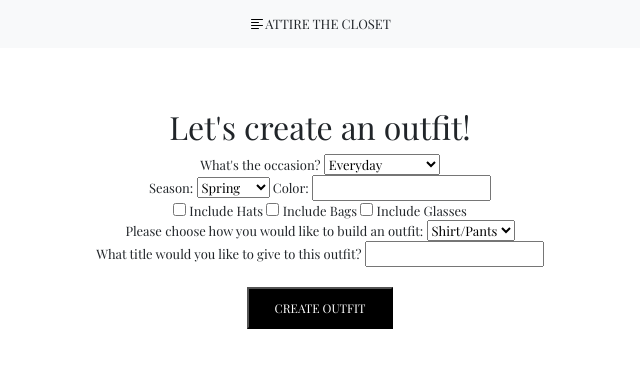
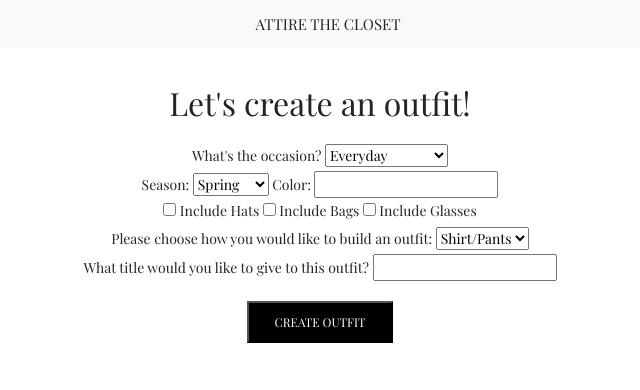
Before and after one commit to luisanapier/closet-project, a Flask app: page /create-outfit in a window 1280 px wide. Shown: the top 390 px of the page, without its empty margins (320-960 px from the left). Run offline with Flask 2, Linux system fonts and the light colour scheme.

Commit message:
Photos addded

```diff
--- a/server.py
+++ b/server.py
@@ -7,7 +7,7 @@
 import cloudinary
 import random
 
-
+"""Cloudinary API"""
 CLOUDINARY_KEY = "672335896611927"
 CLOUDINARY_SECRET = "wijc7z2ohAnkXMwj6yZY8FbpNv0"
 CLOUD_NAME = "drf73nnrz"
@@ -20,8 +20,8 @@
     api_key = CLOUDINARY_KEY,
     api_secret = CLOUDINARY_SECRET,
     secure = True
+)
 
-)
 import cloudinary.uploader
 import cloudinary.api
 
@@ -42,6 +42,8 @@
 
 @app.route('/')
 def homepage():
+    """Show homepage"""
+
     if "user" in session:
         return redirect("/closet")
     else:
@@ -50,6 +52,7 @@
 
 @app.route('/register', methods=["POST"])
 def register():
+    """New user registration, it takes in username, name, email and password and commits to database"""
 
     username = request.form.get("username")
     name = request.form.get("name")
@@ -72,18 +75,16 @@
 
 @app.route('/login', methods=["GET", "POST"])
 def login():
+    """Check if user is registered and directs to closet"""
 
     if request.method == "GET":
         return render_template("login.html")
 
+
     username = request.form.get("username")
     password = request.form.get("password")
-    print(username, password)
-    print("*********************")
 
     user = crud.check_user(username)
-    print(user)
-    print("&&&&&&&&&&&")
 
     if user:
         if password == user.password:
@@ -91,7 +92,7 @@
                 'id': user.user_id,
                 'name': user.name
             }
-            return redirect("/closet")
+            return redirect('/closet')
         else:
             return redirect('/login')
     else:
@@ -100,6 +101,8 @@
 
 @app.route('/upload-file', methods=["POST"])
 def upload_file():
+    """Add new files to closet and database"""
+
     file = request.files['additem']
     result = cloudinary.uploader.upload(file,
                         api_key=CLOUDINARY_KEY,
@@ -125,6 +128,7 @@
 
 @app.route('/closet')
 def view_closet():
+    """Show users file in storage"""
     user_in_session()
 
     user = session["user"] # = {'id': 1, 'name': 'Luisa'}
@@ -134,6 +138,7 @@
 
 @app.route('/create-outfit', methods=["GET", "POST"])
 def build_an_outfit():
+
     if request.method == "GET":
         return render_template('create-outfit.html')
 
@@ -144,6 +149,8 @@
 
 @app.route('/view_outfit', methods=['POST'])
 def show_outfit():
+    """Take input from users and query their database of articles to generate different outfit options."""
+
     user_in_session()
 
     if request.method == "GET":
@@ -300,6 +307,8 @@
 
 @app.route('/favorites', methods=["GET","POST"])
 def show_favorites():
+    """Show users favorite outfits"""
+
     query_favorites = UserFavorites.query.filter(UserFavorites.user_id==session['user']['id']).all()
 
     fav_dict = {}
@@ -312,8 +321,9 @@
     return render_template('favorites.html', fav_dict=fav_dict)
 
 
+def user_in_session():
+    """Check if user in session. """
 
-def user_in_session():
     if "user" not in session:
         return redirect("/")
 
--- a/static/attire.css
+++ b/static/attire.css
@@ -9,7 +9,7 @@
 
 .navbar {
     display: flex;
-    flex-direction: row;
+    align-items: center;
     justify-content: center;
 }
 
@@ -17,7 +17,15 @@
     display: flex;
     flex-direction: row;
     color: black;
+    margin-right: 0px;
 
+}
+
+.text-center {
+    text-align: left;
+    align-items: center;
+    margin: auto;
+    font-size: 15px;
 }
 
 .buttons {
@@ -30,17 +38,6 @@
     padding: 10px 26px;
     margin: 20px;
 }
-
-/* .container {
-    width: 100%;
-    display: grid;
-    grid-template-columns: repeat(auto-fill, minmax(250px, 1fr));
-    grid-template-rows: repeat(autofill, 300px);
-    height: 100%;
-    align-items: center;
-    justify-content: space-between;
-    background-color: transparent;
-} */
 
 .column {
     flex: 100%;
@@ -67,6 +64,7 @@
     justify-content: center;
     flex-wrap: wrap;
     margin: 60px;
+    font-size: 14px;
 }
 
 #upload-file {
@@ -79,7 +77,8 @@
     display: flex;
     flex-direction: column;
     text-align: center;
-    margin: 60px;
+    margin: 6px;
+    padding: 10px;
 }
 
 #outfit-viewer {
@@ -87,12 +86,44 @@
     flex-direction: column;
     text-align: center;
     justify-content: center;
+    margin-bottom: 50px;
 }
 
 #favorite-outfit {
     display: flex;
     flex-direction: column;
     text-align: center;
-    width: 35%;
-    margin: 60px;
+    justify-content: center;
+    align-items: center;
+    margin: 5px;
 }
+
+#favorite-outfits {
+    display: block;
+    background-color: transparent;
+    margin: 50px;
+}
+
+h2 {
+    font-size: 2rem;
+    margin: 20px;
+}
+
+input.upload-file {
+    border: none;
+    border-bottom: 2px solid black;
+}
+
+#new_item_info {
+    margin: 5px;
+    font-size: 14px;
+}
+
+#dropdown-items {
+    margin: 8px;
+}
+
+.create_outfit {
+    margin: 2px;
+    font-size: 14px;
+}
--- a/static/create-outfit.js
+++ b/static/create-outfit.js
@@ -3,13 +3,9 @@
 const createOutfitButton = document.querySelector("#generate_outfit");
 createOutfitButton.addEventListener('click', handleClick);
 
-const generateAnotherOutfitButton = document.querySelector('input#generate-other-outfit-button');
-generateAnotherOutfitButton.addEventListener('click', handleClick);
 
 function handleClick(evt) {
     evt.preventDefault();
-
-
 
     const formInputs = {
         occasion: document.querySelector('#user_occasion').value,
@@ -31,6 +27,7 @@
     })
     .then((response) => response.json())
     .then((responseJson) => {
+        createOutfitButton.innerHTML = "Try another option";
 
         document.querySelector('#outfit-viewer').innerHTML = '';
 
@@ -49,11 +46,7 @@
                 );
             });
 
-            createOutfitButton.innerHTML == "Try another option";
 
-            document.querySelector('input#generate-other-outfit-button').style.display = "block";
-            // // If you want to remove the form when results are shown
-            // document.querySelector('#create-outfit-form').style.display = 'none';
             let favoriteOutfitButton = document.querySelector('#favorite-outfit-button');
             if (!favoriteOutfitButton) {
                 document.querySelector('#outfit-viewer').insertAdjacentHTML(
--- a/templates/base.html
+++ b/templates/base.html
@@ -23,6 +23,7 @@
         <ul class="dropdown-menu">
           <li><a class="dropdown-item" href="/">Home</a></li>
           <li><a class="dropdown-item" href="/closet">Closet</a></li>
+          <li><a class="dropdown-item" href="/create-outfit">Create outfit</a></li>
           <li><a class="dropdown-item" href="/favorites">Favorites</a></li>
         </ul>
 
--- a/templates/closet.html
+++ b/templates/closet.html
@@ -7,7 +7,7 @@
     <h2>See everything that's in your closet:</h2>
     <div id="articles">
         {% for article_item in article_items %}
-           <img class="column" width="200px" src="{{ article_item.resource_url }}"/>
+           <img class="column"width="200px" src="{{ article_item.resource_url }}"/>
         {% endfor %}
     </div>
 
@@ -28,6 +28,7 @@
             <label for="pattern">Pattern: </label>
             <input id="pattern" type="text" name="pattern"/><br>
 
+            <div id="dropdown-items">
             <label for="type">Type: </label>
             <select id="type" name="type" required>
                 <option value="shirt">shirt</option>
@@ -57,6 +58,7 @@
                 <option value="winter">winter</option>
                 <option value="all">all</option>
             </select>
+            </div>
         <div>
         <input class="buttons" type="submit">
         </div>
--- a/templates/create-outfit.html
+++ b/templates/create-outfit.html
@@ -3,6 +3,7 @@
     {% block title %} Create outfit {% endblock %}
 
 {% block body %}
+
 <div id="create-outfit-form">
     <form id="create-outfit" action="/create-outfit" method="POST">
         <h2>Let's create an outfit! </h2>
@@ -27,7 +28,7 @@
         </select>
         <label for="add-color">Color: </label>
         <input id="add-color" type="text" name="add-color">
-        <div>
+        <div class="create_outfit">
         <input id="user_wants_hat" type="checkbox" name="user_wants_hat">
         <label for="user_wants_hat">Include Hats</label>
         <input id="user_wants_bags" type="checkbox" name="user_wants_bags">
@@ -44,7 +45,7 @@
             <option value="dress">Dress</option>
         </select>
         </div>
-        <div>
+        <div class="create_outfit">
         <label for="outfit_title">What title would you like to give to this outfit? </label>
         <input id="outfit_title" type="text" name="outfit_title" required>
         <p>
--- a/templates/favorites.html
+++ b/templates/favorites.html
@@ -4,7 +4,7 @@
 
 {% block body %}
 
-    <h1>See all your favorite outfits</h1>
+    <h2>See all your favorite outfits: </h2>
 
     <div id="favorite-outfits">
         {% for key, value in fav_dict.items() %}
```
Also changed, not shown: requirements.txt (+35 -14 lines), templates/homepage.html (+0 -11 lines), static/Add-to-favorites.png (added), static/Closet.png (added), static/Create-outfit.png (added), static/Favorites1.png (added), static/Outfit.png (added), 2 other files.
